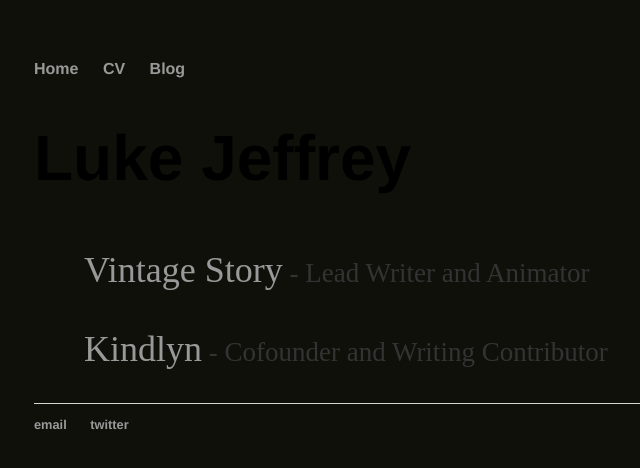
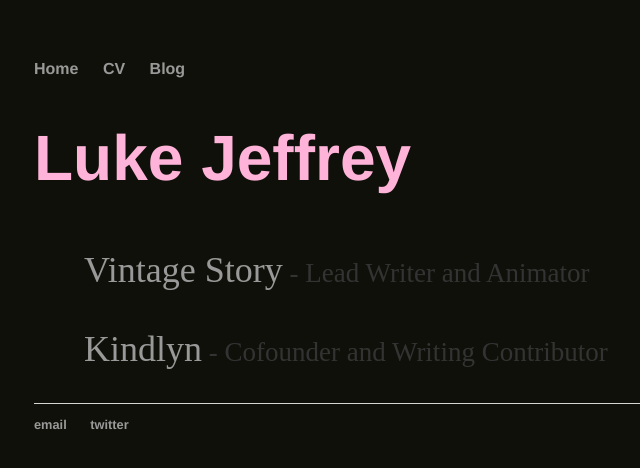
Before and after one commit to GralphGralph/GralphGralph.github.io, a Jekyll site: the page built from index.html, in a window 1280 px wide. Shown: the top 468 px of the page, without its empty margins (158-798 px from the left). Built offline with Jekyll 4.4.1, drawn with Linux system fonts in a browser that asks for light colours.

Commit message:
Update index.html

```diff
--- a/index.html
+++ b/index.html
@@ -4,7 +4,7 @@ title: Luke Jeffrey
 ---
 <body bgcolor="#10100a">
 	<div class="blurb">
-		<h1 style = "font-size: 400%;">Luke Jeffrey</h1>
+		<h1 style = "font-size: 400%; color: #ffb3d9">Luke Jeffrey</h1>
 		<p style = "font-size: 225%; margin: 50px;"><a href="https://www.vintagestory.at/">Vintage Story</a><small style = "font-size: 75%;"> - Lead Writer and Animator</small></p>
 		<p style = "font-size: 225%; margin: 50px; line-height: 2px"><a href="http://kindlyn.blogspot.com/">Kindlyn</a><small style = "font-size: 75%;"> - Cofounder and Writing Contributor</small></p>
 
```
